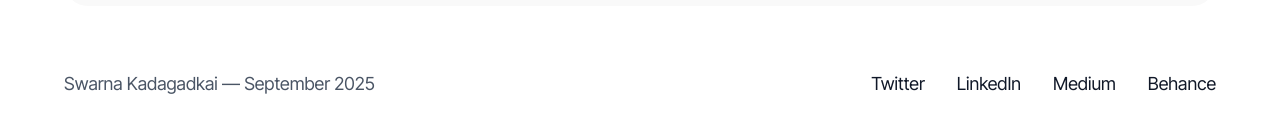
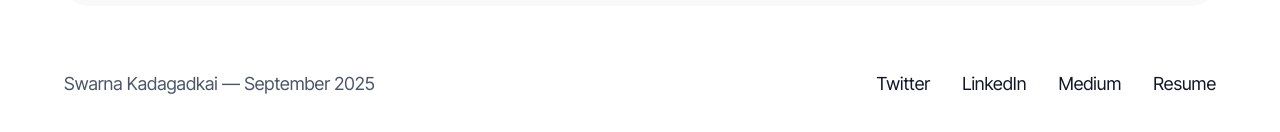
Before and after one commit to kswarn/dd-portfolio, a React (Vite) app: page /about in a window 1280 px wide. Shown: the part 2810-2942 px from the top of the page. Built offline with nearby package versions, Linux system fonts and the light colour scheme.

Commit message:
animate hero text

```diff
--- a/index.html
+++ b/index.html
@@ -2,7 +2,7 @@
 <html lang="en">
   <head>
     <meta charset="UTF-8" />
-    <link rel="icon" type="image/svg+xml" href="/vite.svg" />
+    <link rel="icon" type="image/svg+xml" href="/favicon.png" />
     <link rel="preconnect" href="https://fonts.googleapis.com" />
     <link rel="preconnect" href="https://fonts.gstatic.com" crossorigin />
     <link href="https://fonts.googleapis.com/css2?family=Inter+Tight:ital,wght@0,100..900;1,100..900&family=Schibsted+Grotesk:ital,wght@0,400..900;1,400..900&family=Work+Sans:ital,wght@0,100..900;1,100..900&display=swap" rel="stylesheet">
--- a/src/App.css
+++ b/src/App.css
@@ -45,14 +45,26 @@ img {
   height: auto;
 }
 
+.rotating {
+  display: inline-block;
+  transform: rotate(5deg);
+  animation: tilt 1.5s cubic-bezier(0.25, 0.1, 0.25, 1) 0.4s infinite alternate;
+}
 
+@keyframes tilt {
+  from {
+    transform: rotate(5deg);
+  }
+  to {
+    transform: rotate(0deg);
+  }
+}
 
 .decorative-hero-text {
   background-image: url('/images/Frame 3.png');
   background-repeat: repeat;
   background-size: cover;
   opacity: 0.8;
-  padding-left: 0.6rem;
   margin-left: 0.3rem;
   margin-right: 0.3rem;
 }
@@ -75,7 +87,4 @@ img {
     padding-bottom: 2rem;
   }
 
-  .decorative-hero-text {
-    padding-left: 0rem;
-  }
 }
--- a/src/components/About.tsx
+++ b/src/components/About.tsx
@@ -15,7 +15,7 @@ const About: React.FC = () => {
             className="flex gap-2 items-center font-medium text-xl hover:underline"
           >
             <span className="decorative-subheading">About me </span>{" "}
-            <ArrowRightIcon size={20} />
+            <ArrowRightIcon size={24} />
           </a>
         </div>
 
--- a/src/components/Contact.tsx
+++ b/src/components/Contact.tsx
@@ -1,11 +1,6 @@
+import { socialLinks } from "@/lib/constants";
+
 const Contact: React.FC = () => {
-  const socialLinks = [
-    { name: "Twitter", url: "https://x.com/swarnaa_k" },
-    { name: "LinkedIn", url: "https://www.linkedin.com/in/swarna-kadagadkai/" },
-    { name: "Medium", url: "https://medium.com/@swarnak" },
-    { name: "Behance", url: "https://www.behance.net/swarnakadagad" },
-  ];
-
   return (
     <section className="h-[500px] py-16 w-full">
       <div className="w-full px-16">
--- a/src/components/Hero.tsx
+++ b/src/components/Hero.tsx
@@ -6,7 +6,10 @@ const Hero: React.FC = () => {
       <div className="max-w-7xl mx-auto">
         <div className="text-center sm:mb-8 md:mb-16 lg:mb-16">
           <p className="text-[36px] md:text-[42px] text-left md:text-center lg:text-center lg:text-[42px] font-medium text-gray-900 mb-8">
-            I'm a <span className="decorative-hero-text">design engineer </span>{" "}
+            I'm a{" "}
+            <span className="decorative-hero-text rotating">
+              design engineer{" "}
+            </span>{" "}
             determined to build products that <br></br> understand{" "}
             <span className="decorative-subtext">human behaviour</span>
           </p>
--- a/src/components/MenuOverlay.tsx
+++ b/src/components/MenuOverlay.tsx
@@ -1,12 +1,7 @@
 import { useEffect, useState } from "react";
 import { createPortal } from "react-dom";
 import { getProjects } from "../lib/sanity";
-import {
-  XLogoIcon,
-  LinkedinLogoIcon,
-  MediumLogoIcon,
-  GlobeIcon,
-} from "@phosphor-icons/react";
+import { socialLinks } from "@/lib/constants";
 
 type MenuOverlayProps = {
   isOpen: boolean;
@@ -17,33 +12,6 @@ export default function MenuOverlay({ isOpen, onClose }: MenuOverlayProps) {
   const [projects, setProjects] = useState<
     { _id: string; slug?: { current: string }; projectName?: string }[]
   >([]);
-
-  const socialLinks = [
-    {
-      _id: 1,
-      name: "Twitter",
-      icon: <XLogoIcon size={32} weight="bold" />,
-      url: "https://x.com/swarnaa_k",
-    },
-    {
-      _id: 2,
-      name: "LinkedIn",
-      url: "https://www.linkedin.com/in/swarna-kadagadkai/",
-      icon: <LinkedinLogoIcon size={32} weight="bold" />,
-    },
-    {
-      _id: 3,
-      name: "Medium",
-      url: "https://medium.com/@swarnak",
-      icon: <MediumLogoIcon size={32} weight="bold" />,
-    },
-    {
-      _id: 4,
-      name: "Behance",
-      url: "https://www.behance.net/swarnakadagad",
-      icon: <GlobeIcon size={32} weight="bold" />,
-    },
-  ];
 
   useEffect(() => {
     if (!isOpen) return;
@@ -150,6 +118,7 @@ export default function MenuOverlay({ isOpen, onClose }: MenuOverlayProps) {
                       href={link.url}
                       onClick={onClose}
                       className="text-2xl text-gray-900 hover:text-gray-900 hover:underline"
+                      title={link.name}
                     >
                       {link.icon}
                     </a>
--- /dev/null
+++ b/src/lib/constants.tsx
@@ -0,0 +1,33 @@
+import {
+  XLogoIcon,
+  LinkedinLogoIcon,
+  MediumLogoIcon,
+  GlobeIcon,
+} from "@phosphor-icons/react";
+
+export const socialLinks = [
+  {
+    _id: 1,
+    name: "Twitter",
+    icon: <XLogoIcon size={32} weight="bold" />,
+    url: "https://x.com/swarnaa_k",
+  },
+  {
+    _id: 2,
+    name: "LinkedIn",
+    url: "https://www.linkedin.com/in/swarna-kadagadkai/",
+    icon: <LinkedinLogoIcon size={32} weight="bold" />,
+  },
+  {
+    _id: 3,
+    name: "Medium",
+    url: "https://medium.com/@swarnak",
+    icon: <MediumLogoIcon size={32} weight="bold" />,
+  },
+  {
+    _id: 4,
+    name: "Resume",
+    url: "https://drive.google.com/file/d/19t2Ydk-noAOPMKNtOpbmKnReZN1EzG4A/view?usp=sharing",
+    icon: <GlobeIcon size={32} weight="bold" />,
+  },
+];
```
Also changed, not shown: public/favicon.png (added).
